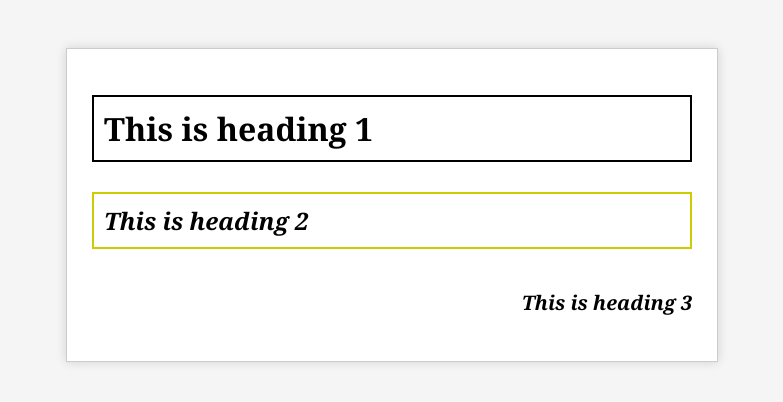
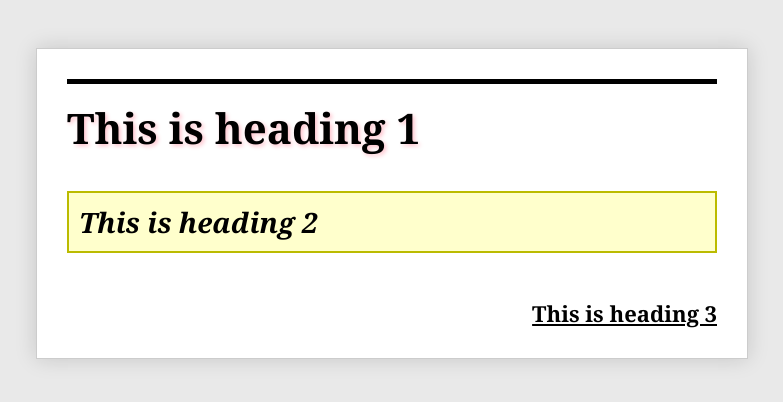
Before and after one commit to YohanesRafelius/Exercise-14, a plain HTML site: page index.html in a window 1280 px wide. Shown: the whole page, without its empty margins (248-1031 px from the left). Drawn offline with Linux system fonts and the light colour scheme.

Commit message:
Refactor styles and update layout in index.html

```diff
--- a/index.html
+++ b/index.html
@@ -7,45 +7,52 @@
 <style>
     body {
         font-family: Georgia, serif;
-        background: #f5f5f5;
+        background: #e9e9e9;
         padding: 40px;
     }
 
-    .container {
-        width: 600px;
+    .wrapper {
+        width: 650px;
         margin: auto;
-        background: white;
-        padding: 25px;
+        background: #ffffff;
+        padding: 30px;
         border: 1px solid #ccc;
-        box-shadow: 0 0 10px rgba(0,0,0,0.15);
+        box-shadow: 0 0 20px rgba(0,0,0,0.15);
     }
 
+    /* Heading 1 */
     h1 {
-        border: 2px solid #000;
-        padding: 10px;
-        font-size: 32px;
-        margin-bottom: 30px;
+        font-size: 42px;
+        font-weight: bold;
+        margin: 0 0 35px 0;
+        padding-top: 15px;
+        border-top: 5px solid black;
+        text-shadow: 2px 2px 4px pink;
     }
 
+    /* Heading 2 */
     h2 {
-        border: 2px solid #cccc00;
+        font-size: 28px;
+        font-style: italic;
+        border: 2px solid #bbbb00;
         padding: 10px;
-        font-style: italic;
-        font-size: 24px;
-        margin-bottom: 40px;
+        background: rgba(255,255,0,0.2);
+        margin-bottom: 45px;
     }
 
+    /* Heading 3 */
     h3 {
+        font-size: 22px;
         text-align: right;
-        font-size: 20px;
-        font-style: italic;
+        text-decoration: underline;
+        margin: 0;
     }
 </style>
 
 </head>
 <body>
 
-<div class="container">
+<div class="wrapper">
 
     <h1>This is heading 1</h1>
 
```
